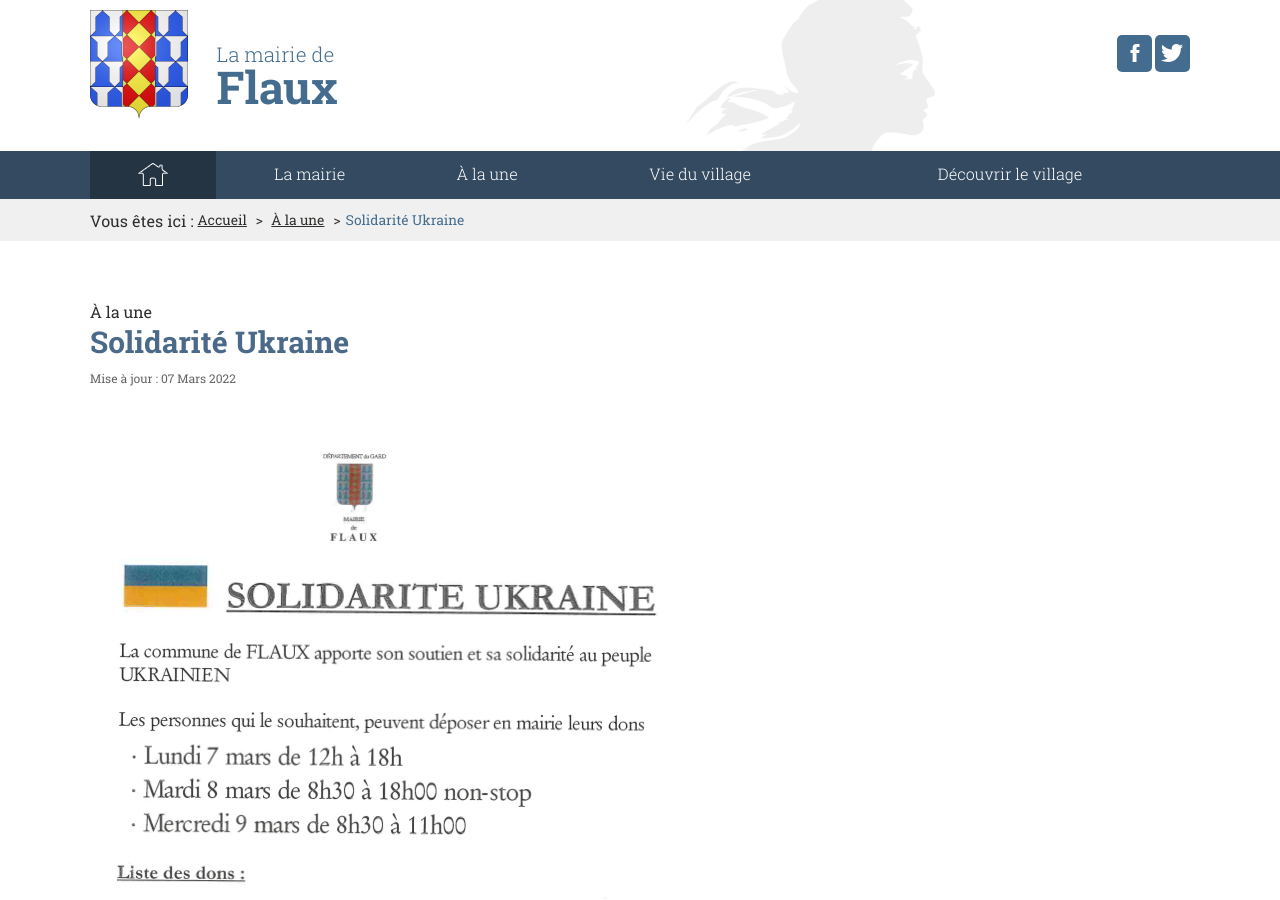
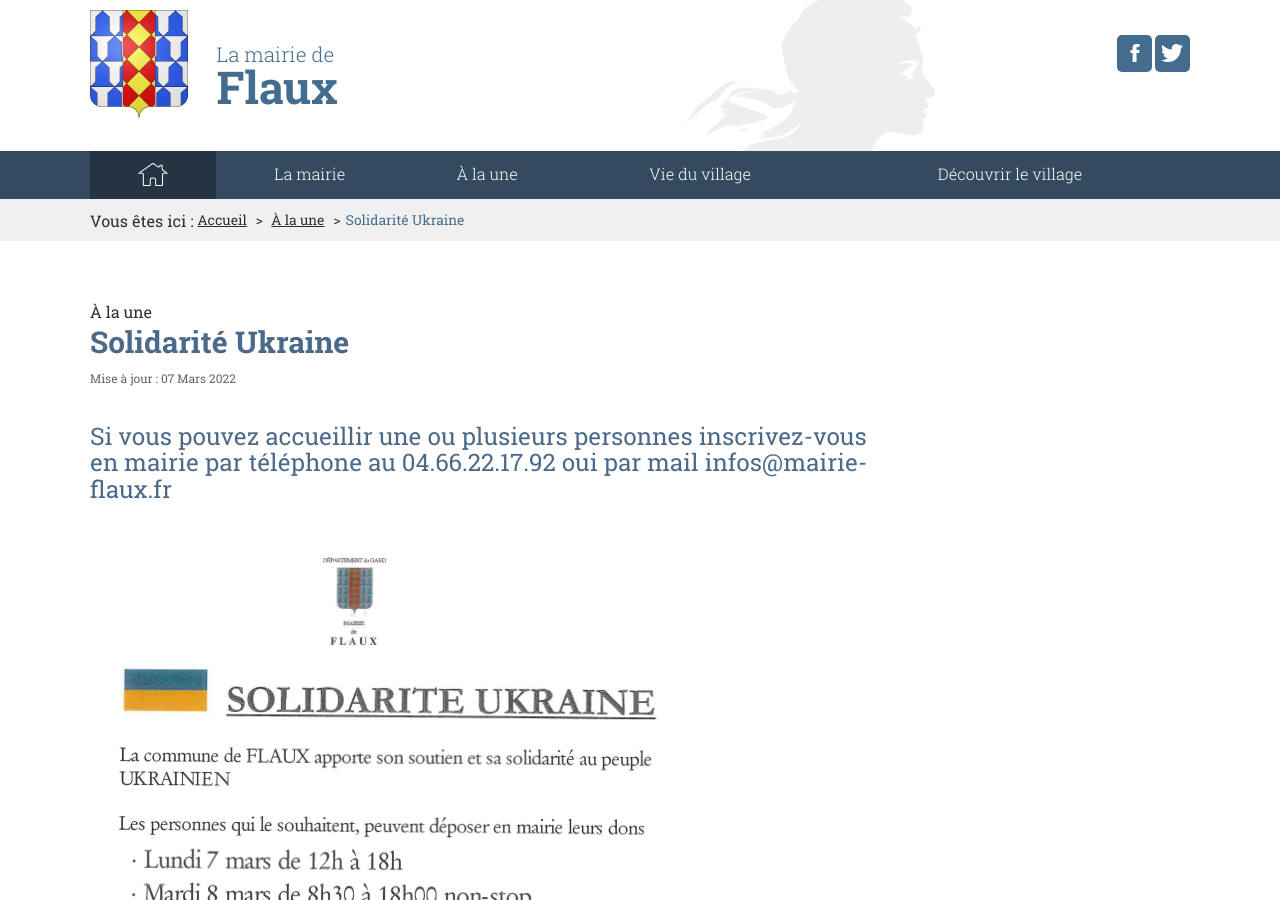
Before and after one commit to Flaux-Village/flaux-village.github.io, a Jekyll site: the page built from _actualites/solidariteukraine.md, in a window 1280 px wide and 900 px high. Built offline with Jekyll 4.4.1, drawn with Linux system fonts in a browser that asks for light colours.

Commit message:
Update solidariteukraine.md

```diff
--- a/_actualites/solidariteukraine.md
+++ b/_actualites/solidariteukraine.md
@@ -11,5 +11,6 @@
 introduction:
 ---
 
+# Si vous pouvez accueillir une ou plusieurs personnes inscrivez-vous en mairie par téléphone  au 04.66.22.17.92 oui par mail infos@mairie-flaux.fr
 
 ![Solidarité Ukraine](/assets/flyer/MAIRIE DE FLAUX_ukrainesolidarite.png){:class="img-responsive"}
```
